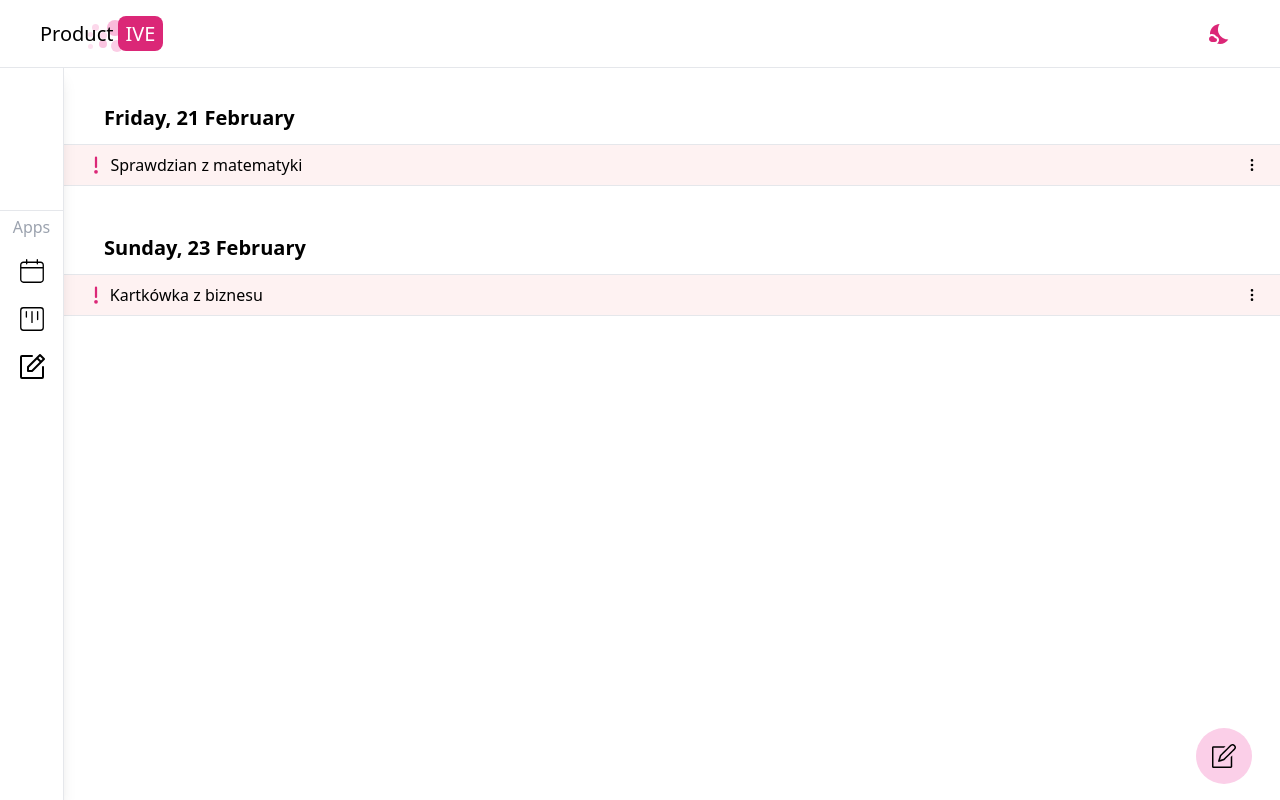
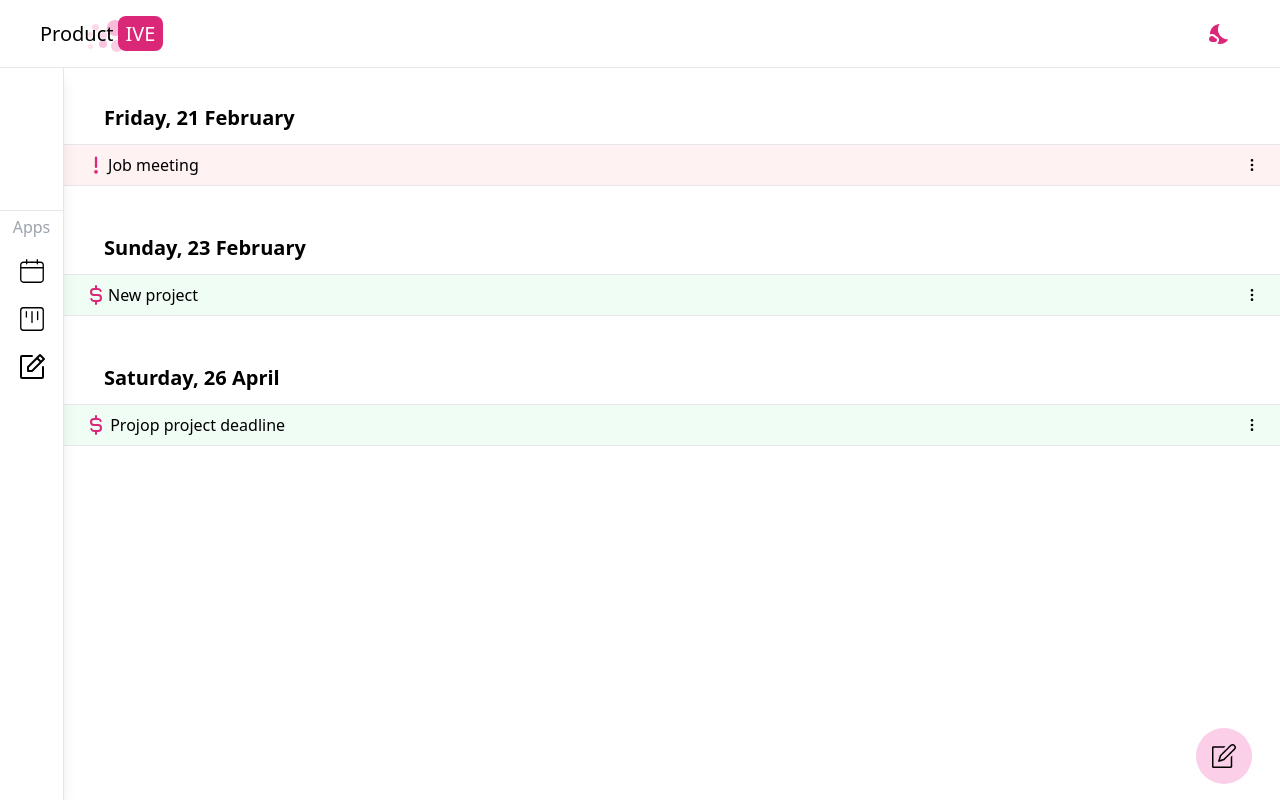
Before and after one commit to karal63/time-manager-app-project, a React (Vite) app: page /notes in a window 1280 px wide. Built offline with nearby package versions, Linux system fonts and the light colour scheme.

Commit message:
- Konfiguracja pliku vercel.json - Zamiana podstawowych notatek

```diff
--- a/src/notesStore.js
+++ b/src/notesStore.js
@@ -47,16 +47,23 @@ export const useNotesStore = create((set, get) => ({
             notes: localData || [
                 {
                     id: 1,
-                    name: "Sprawdzian z matematyki",
+                    name: "Job meeting",
                     date: "2025-02-21",
                     priority: { currency: false, important: true },
                 },
 
                 {
                     id: 2,
-                    name: "Kartkówka z biznesu",
+                    name: "New project",
                     date: "2025-02-23",
-                    priority: { currency: false, important: true },
+                    priority: { currency: true },
+                },
+
+                {
+                    id: 2,
+                    name: "Projop project deadline",
+                    date: "2025-04-26",
+                    priority: { currency: true },
                 },
             ],
         });
```
Also changed, not shown: vercel.json (added).
